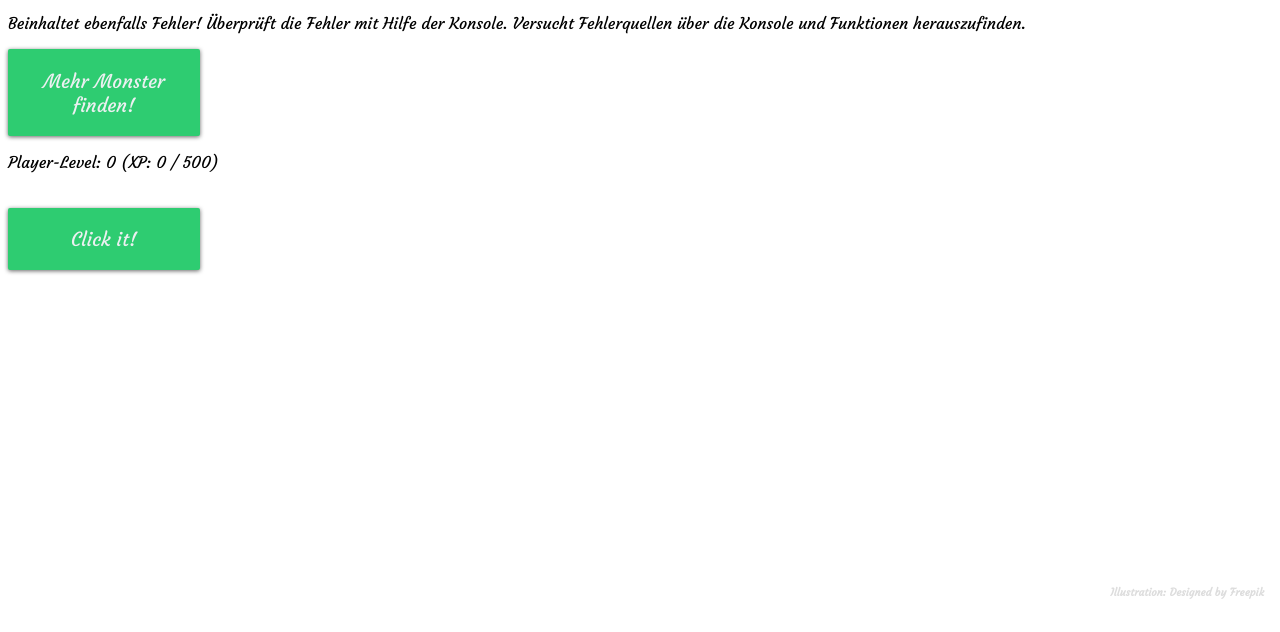
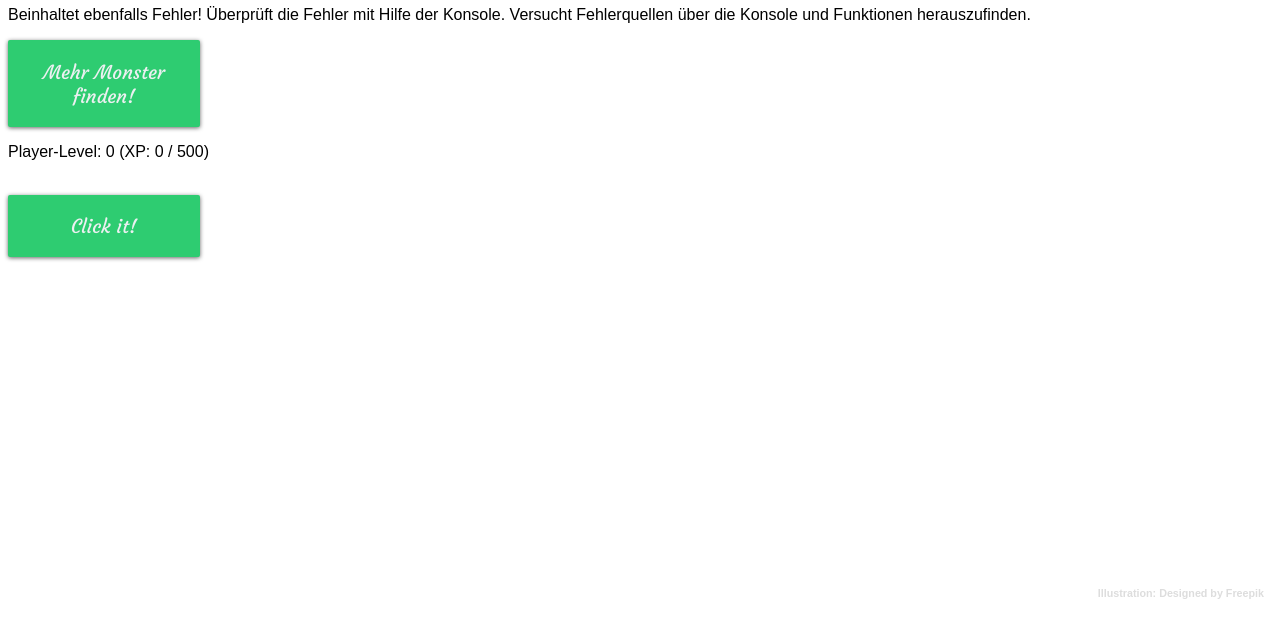
Before and after one commit to kretschmerlea/kretschmerlea.github.io, a plain HTML site: page Dungeon-Example/62_TS-Dungeon.html in a window 1280 px wide. Shown: the part 168-800 px from the top of the page. Drawn offline with Linux system fonts and the light colour scheme.

Commit message:
Update 61-style.css

```diff
--- a/Dungeon-Example/css/61-style.css
+++ b/Dungeon-Example/css/61-style.css
@@ -5,7 +5,7 @@
 /* Basic Styles */
 body {
 	font-size: 1.0em;
-	font-family: "Courgette", sans-serif;
+	font-family: Arial, Helvetica, sans-serif
 }
 
 button > img {
```
